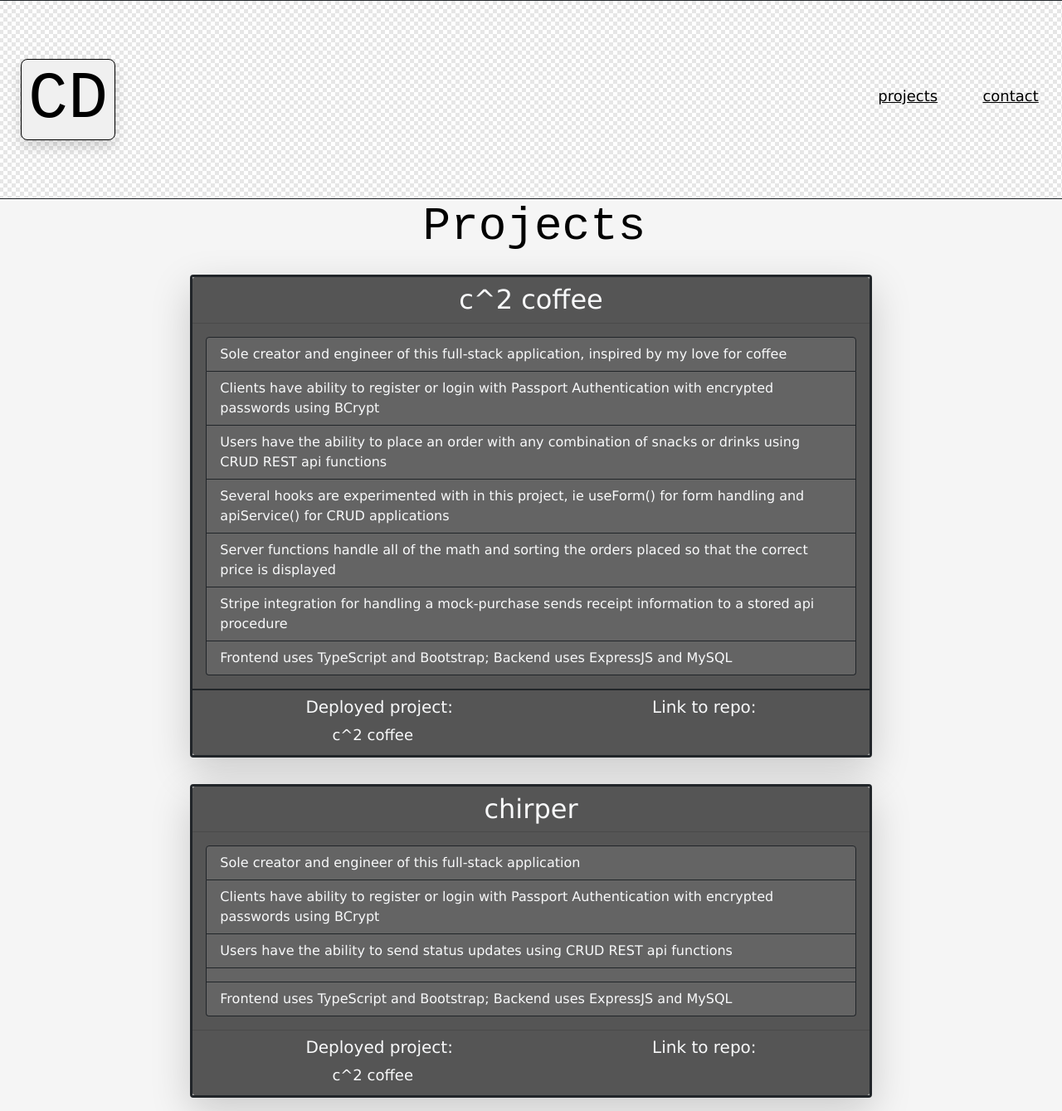
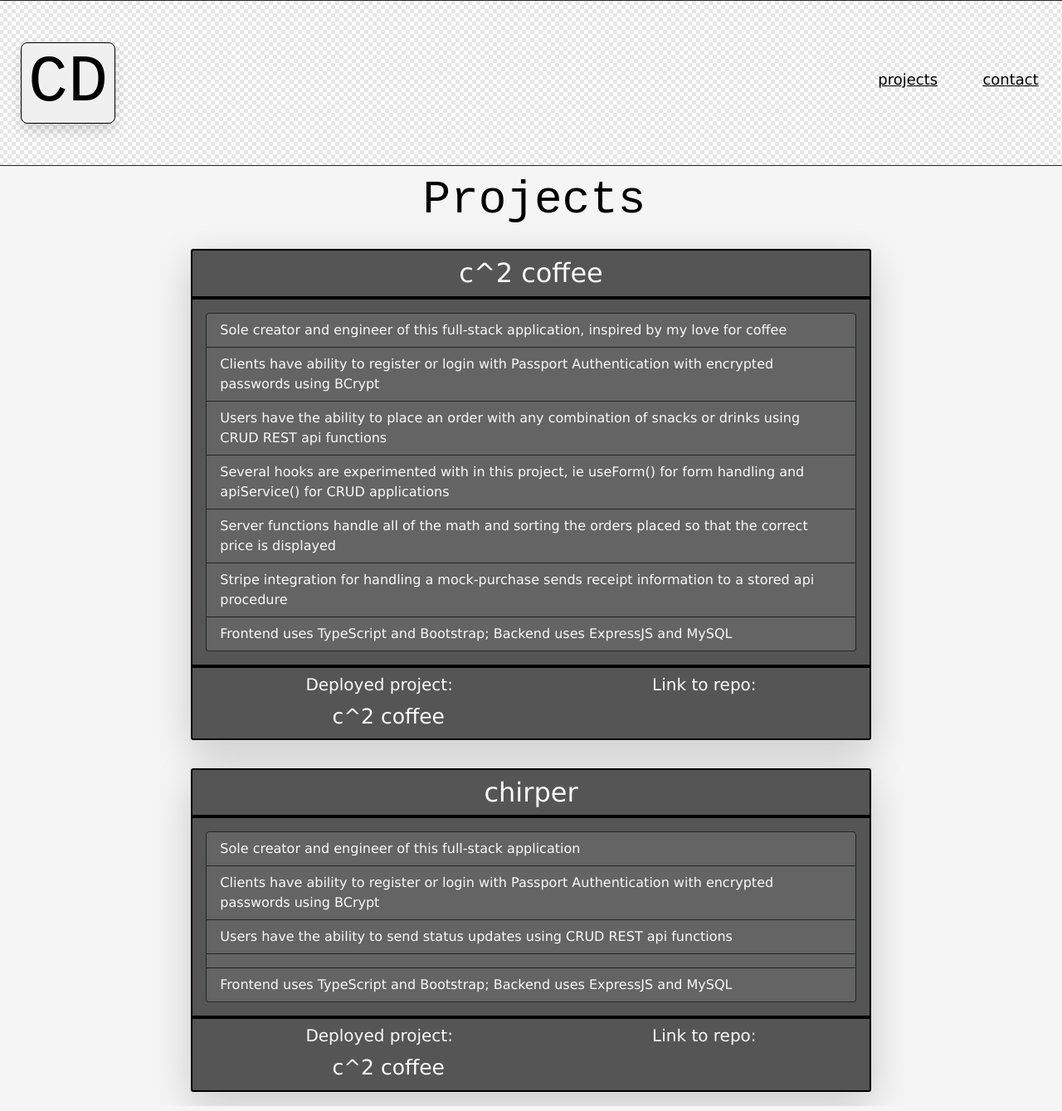
Before and after one commit to Slap-a-tha-Bass/portfolio, a React (Create React App) app: page /projects in a window 1280 px wide. Shown: the whole page at 83% size. Built offline with nearby package versions, Linux system fonts and the light colour scheme; the HTML template or start-up script is replaced by a standard one.

Commit message:
added aboutme section and more CSS edits

```diff
--- a/src/App.css
+++ b/src/App.css
@@ -1,11 +1,8 @@
 .NavBar {
-  min-height: 10rem;
   margin: auto;
-  background: rgb(245, 245, 245);
   display: flex;
   align-items: center;
   justify-content: space-between;
-  background-color: rgb(245,245,245);
 }
 .NavButton {
   color: black;
@@ -56,26 +53,28 @@
   }
 }
 .Home {
-  padding-left: 2rem;
+  padding-left: 1rem;
   padding-bottom: 1rem;
   background-color: rgb(245,245,245);
 }
 .Name {
   color: black;
+  text-decoration: none;
   font-family: monospace;
-  margin-top: 0.8rem;
   margin-left: 0.8rem;
 }
 .Name:hover {
+  text-decoration: none;
+  color:rgb(61, 61, 61);
   cursor: pointer;
-  animation: name-flip 2s;
+  animation: name-zoom 2s;
 }
-@keyframes name-flip {
+@keyframes name-zoom {
   0% {
-    transform: rotateX(180deg);
+    zoom: 1.2;
   }
   100% {
-    transform: rotateZ(360deg);
+    zoom: 1.2;
   }
 }
 .Projects {
@@ -87,8 +86,14 @@
   background-color: rgb(245, 245, 245);
 }
 .link {
+  color: white;
+  font-size: 25px;
+  text-decoration: none;
+  padding-left: 2rem;
+}
+.link:hover {
   color: black;
-  font-size: large;
+  font-size: 25px;
   text-decoration: none;
   padding-left: 2rem;
 }
@@ -158,12 +163,14 @@
 }
 .card-header-warning {
   background-color: rgb(100,100,100)!important;
+  border: 1px solid black;
 }
 .card-header-info {
   background-color: rgb(85,85,85)!important;
+  border: 2px solid black;
 }
 .checkered{
-  height: 240px;
+  height: 200px;
   background: -webkit-linear-gradient(45deg, rgba(0, 0, 0, 0.0980392) 25%, transparent 25%, transparent 75%, rgba(0, 0, 0, 0.0980392) 75%, rgba(0, 0, 0, 0.0980392) 0), -webkit-linear-gradient(45deg, rgba(0, 0, 0, 0.0980392) 25%, transparent 25%, transparent 75%, rgba(0, 0, 0, 0.0980392) 75%, rgba(0, 0, 0, 0.0980392) 0), white;
   background: -moz-linear-gradient(45deg, rgba(0, 0, 0, 0.0980392) 25%, transparent 25%, transparent 75%, rgba(0, 0, 0, 0.0980392) 75%, rgba(0, 0, 0, 0.0980392) 0), -moz-linear-gradient(45deg, rgba(0, 0, 0, 0.0980392) 25%, transparent 25%, transparent 75%, rgba(0, 0, 0, 0.0980392) 75%, rgba(0, 0, 0, 0.0980392) 0), white;
   background: linear-gradient(45deg, rgba(0, 0, 0, 0.0980392) 25%, transparent 25%, transparent 75%, rgba(0, 0, 0, 0.0980392) 75%, rgba(0, 0, 0, 0.0980392) 0), linear-gradient(45deg, rgba(0, 0, 0, 0.0980392) 25%, transparent 25%, transparent 75%, rgba(0, 0, 0, 0.0980392) 75%, rgba(0, 0, 0, 0.0980392) 0), white;
--- a/src/App.jsx
+++ b/src/App.jsx
@@ -3,6 +3,7 @@ import { BrowserRouter, Switch, Route } from 'react-router-dom';
 import Home from './views/Home';
 import Projects from './views/Projects';
 import Contact from './views/Contact';
+import AboutMe from './views/AboutMe';
 import NavBar from './components/NavBar';
 import RootLayout from './components/RootLayout';
 import './App.css';
@@ -23,6 +24,9 @@ const App = () => {
               <Route exact path = '/contact'>
                 <Contact />
               </Route>
+              <Route exact path = '/aboutme'>
+                <AboutMe />
+              </Route>
             </Switch>
             </RootLayout>
         </BrowserRouter>
--- /dev/null
+++ b/src/views/AboutMe.jsx
@@ -0,0 +1,25 @@
+import React from 'react';
+
+const AboutMe = () => {
+    return (
+        <>
+            <div className="col-md-12 mt-2 d-flex justify-content-center">
+                <div>
+                <h1 className="Projects text-center display-4 my-2">About me</h1>
+                    <ul className="list-group">
+                        <li className="list-group-item">Born and raised in Birmingham, AL</li>
+                        <li className="list-group-item">Started learning TypeScript / React 1.5 years ago</li>
+                        <li className="list-group-item">B.S. in Biology from Birmingham-Southern College</li>
+                        <li className="list-group-item">Been in chemical sales for 7 years</li>
+                        <li className="list-group-item">Daily chess player on chess.com</li>
+                        <li className="list-group-item">Like to code at coffee shops but am working on a home office</li>
+                        <li className="list-group-item">Wood working and DIY project friendly</li>
+                        <li className="list-group-item">Unpaid part-time comedian</li>
+                    </ul>
+                </div>
+            </div>
+        </>
+    )
+}
+
+export default AboutMe;
--- a/src/views/Contact.jsx
+++ b/src/views/Contact.jsx
@@ -3,24 +3,25 @@ import React from 'react';
 const Contact = () => {
     return (
             <>
-                <div className="Home text-center mt-2">if you're interested in hiring me or like what i do, reach out via</div>
-                <div className="d-flex justify-content-center mt-2">
+                <h1 className="Projects text-center display-4 mt-2">Contact me</h1>
+                <div className="Home text-center mt-2">if you're interested in hiring me or like what i do</div>
+                <div className="d-flex justify-content-center align-items-center mt-2">
                     <div>
                         <a className="social mx-2" href="http://www.github.com/Slap-a-tha-Bass" target="_blank" rel="noopener noreferrer"><i className="bi bi-github"></i></a>
                     </div>
-                    <div className="Home">or</div>
+                    <div className="">or</div>
                     <div>
                         <a className="social mx-2" href="http://www.linkedin.com/us/corey-deloach-061180124/" target="_blank" rel="noopener noreferrer"><i className="bi bi-linkedin"></i></a>
                     </div>
-                    <div className="Home">or</div>
+                    <div className="">or</div>
                     <div>
                         <a className="social mx-2" href="http://www.twitter.com/Slap_a_tha_Bass" target="_blank" rel="noopener noreferrer"><i className="bi bi-twitter"></i></a>
                     </div>
                 </div>
                 <div className="Home text-center mt-2">or shoot me an email</div>
-                <div className="text-center"><a className="link" href="mailto:cdeloach16@gmail.com">cdeloach16@gmail.com</a></div>
+                <div className="text-center"><a className="h4 Name" href="mailto:cdeloach16@gmail.com">cdeloach16@gmail.com</a></div>
                 <div className="Home text-center mt-4">additionally, if you're a chess fan, challenge me below</div>
-                <div className="text-center"><a className="link" href="http://www.chess.com/member/Slap-a-tha-Bass" target="_blank" rel="noopener noreferrer">Slap-a-tha-Bass</a></div>
+                <div className="text-center"><a className="h4 Name" href="http://www.chess.com/member/Slap-a-tha-Bass" target="_blank" rel="noopener noreferrer">Slap-a-tha-Bass</a></div>
             </>
     )
 }
--- a/src/views/Home.jsx
+++ b/src/views/Home.jsx
@@ -1,11 +1,12 @@
-import React from 'react'
+import React from 'react';
+import { Link } from 'react-router-dom';
 
 const Home = () => {
     return (
 
                 <div>
-                    <div className="Home display-4 d-flex align-items-center">
-                        Hi, my name is  <p className="Name display-1"> Corey DeLoach</p>
+                    <div className="Home display-4 d-flex align-items-center mt-2">
+                        Hi, my name is  <Link to="/aboutme" className="Name display-2"> Corey DeLoach</Link>
                     </div>
                     <div className="Home display-5">
                         I am a Full-Stack Software Developer
--- a/src/views/Projects.jsx
+++ b/src/views/Projects.jsx
@@ -4,10 +4,10 @@ const Projects = () => {
 
     return (
         <div>
-                <h1 className="Projects text-center display-4 ">Projects</h1>
+                <h1 className="Projects text-center display-4 mt-2">Projects</h1>
                 {/* c^2 coffee project */}
                 <div className="d-flex justify-content-center px-4">
-                    <div className="card border rounded shadow-lg border-3 border-dark my-3 col-md-8">
+                    <div className="card rounded shadow-lg my-3 col-md-8">
                         <div className="card-header card-header-info text-center text-light h2">c^2 coffee</div>
                         <div className="card-body card-header-info">
                             <div className="card-text">
@@ -22,21 +22,21 @@ const Projects = () => {
                                 </ul>
                             </div>
                         </div>
-                        <div className="card-footer card-header-info border-2 border-dark d-flex justify-content-around">
+                        <div className="card-footer card-header-info d-flex justify-content-around">
                             <div>
                                 <p className="h5 text-light">Deployed project:</p>
-                                <a className="link text-light" href="https://cc-coffee.herokuapp.com" target="_blank" rel="noopener noreferrer">c^2 coffee</a>
+                                <a className="link" href="https://cc-coffee.herokuapp.com" target="_blank" rel="noopener noreferrer">c^2 coffee</a>
                             </div>
                             <div>
                                 <p className="h5 text-light">Link to repo:</p>
-                                <a className="link text-light" href="https://www.github.com/Slap-a-tha-Bass/final_project_cc_coffee_app" target="_blank" rel="noopener noreferrer"><i className="bi bi-github btn-lg"></i></a>
+                                <a className="link" href="https://www.github.com/Slap-a-tha-Bass/final_project_cc_coffee_app" target="_blank" rel="noopener noreferrer"><i className="bi bi-github h3"></i></a>
                             </div>
                         </div>
                     </div>
                 </div>
                 {/* chirper project */}
                 <div className="d-flex justify-content-center px-4">
-                    <div className="card border rounded shadow-lg border-3 border-dark my-3 col-md-8">
+                    <div className="card rounded shadow-lg my-3 col-md-8">
                         <div className="card-header card-header-info text-center text-light h2">chirper</div>
                         <div className="card-body card-header-info">
                             <div className="card-text">
@@ -52,11 +52,11 @@ const Projects = () => {
                         <div className="card-footer card-header-info d-flex justify-content-around">
                             <div>
                                 <p className="h5 text-light">Deployed project:</p>
-                                <a className="link text-light" href="https://cc-coffee.herokuapp.com" target="_blank" rel="noopener noreferrer">c^2 coffee</a>
+                                <a className="link" href="https://cc-coffee.herokuapp.com" target="_blank" rel="noopener noreferrer">c^2 coffee</a>
                             </div>
                             <div>
                                 <p className="h5 text-light">Link to repo:</p>
-                                <a className="link text-light" href="https://www.github.com/Slap-a-tha-Bass/final_project_cc_coffee_app" target="_blank" rel="noopener noreferrer"><i className="bi bi-github btn-lg"></i></a>
+                                <a className="link" href="https://www.github.com/Slap-a-tha-Bass/final_project_cc_coffee_app" target="_blank" rel="noopener noreferrer"><i className="bi bi-github h3"></i></a>
                             </div>
                         </div>
                     </div>
```
Also changed, not shown: src/chessphoto.jpg (deleted).
